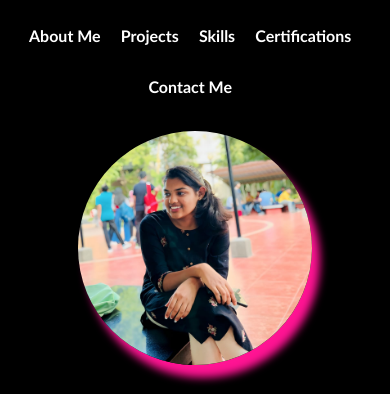
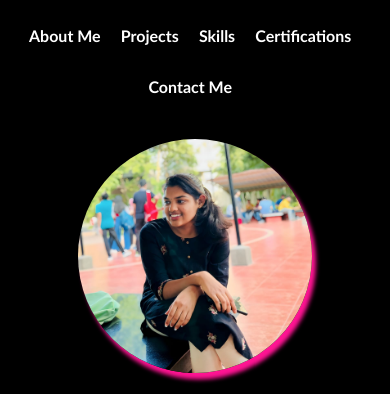
Before and after one commit to Sridevi-Ch-14/Portfolio, a plain HTML site: page index.html in a window 390 px wide. Shown: the part 111-505 px from the top of the page. Drawn offline with Linux system fonts and the light colour scheme.

Commit message:
Update index.css

```diff
--- a/index.css
+++ b/index.css
@@ -517,7 +517,7 @@ footer {
   }
 
   .home{
-    margin-top: 13rem;
+    margin-top: 13.5rem;
   }
 
 
@@ -536,6 +536,7 @@ footer {
     width: 60vw;
     height: 60vw;
     margin: 2rem 0;
+    box-shadow: 0.25rem 0.4rem 0.25rem deeppink;
   }
 
   .about {
```
